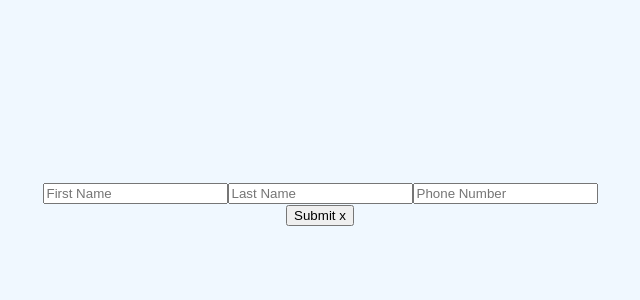
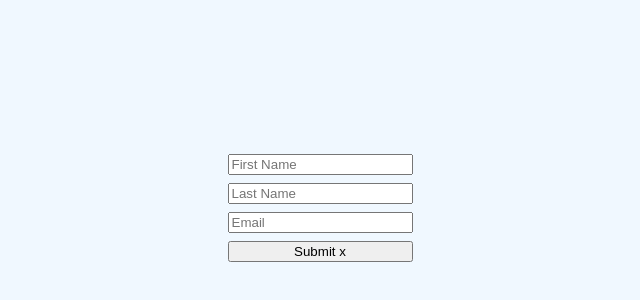
Before and after one commit to CutieMath/formik-01, a React (Create React App) app: page / in a window 1280 px wide. Shown: the part 196-496 px from the top of the page, without its empty margins (320-960 px from the left). Built offline with nearby package versions, Linux system fonts and the light colour scheme.

Commit message:
set up initial state for formik

```diff
--- a/src/Signup.css
+++ b/src/Signup.css
@@ -1,5 +1,14 @@
 .input-container {
-    text-align: left;
+    display: flex;
+    flex-direction: column;
+    align-items: center;
+    justify-content: center;
+    width: 100%;
+    height: 100%;
+    padding: 0;
+    margin: 0;
+    border: 0;
+    background: transparent;
 }
 
 input {
@@ -14,5 +23,6 @@ p {
 }
 
 button {
+    margin-top: 0.5rem;
     width:100%;
 }
--- a/src/Signup.js
+++ b/src/Signup.js
@@ -1,10 +1,20 @@
 import React, { useState } from "react";
+import { useFormik } from "formik";
+import "./Signup.css";
 
 const Signup = () => {
   // 1. Set up the state for data
   const [firstName, setFirstName] = useState("");
   const [lastName, setLastName] = useState("");
   const [phoneNumber, setPhoneNumber] = useState("");
+
+  const formik = useFormik({
+    initialValues: {
+      firstName: "",
+      lastName: "",
+      email: "",
+    },
+  });
 
   // Submit the value to the server
   const handleSubmit = (e) => {
@@ -21,24 +31,24 @@ const Signup = () => {
           name="firstName"
           type="text"
           placeholder="First Name"
-          onChange={(e) => setFirstName(e.target.value)}
-          value={firstName} // two-way binding
+          onChange={formik.handleChange}
+          value={formik.values.firstName} // two-way binding
         />
         <input
           id="lastName"
           name="lastName"
           type="text"
           placeholder="Last Name"
-          onChange={(e) => setLastName(e.target.value)}
-          value={lastName} // two-way binding
+          onChange={formik.handleChange}
+          value={formik.values.lastName} // two-way binding
         />
         <input
-          id="phoneNumber"
-          name="phoneNumber"
+          id="email"
+          name="email"
           type="text"
-          placeholder="Phone Number"
-          onChange={(e) => setPhoneNumber(e.target.value)}
-          value={phoneNumber} // two-way binding
+          placeholder="Email"
+          onChange={formik.handleChange}
+          value={formik.values.email} // two-way binding
         />
       </div>
       <button type="submit">Submit x</button>
```
